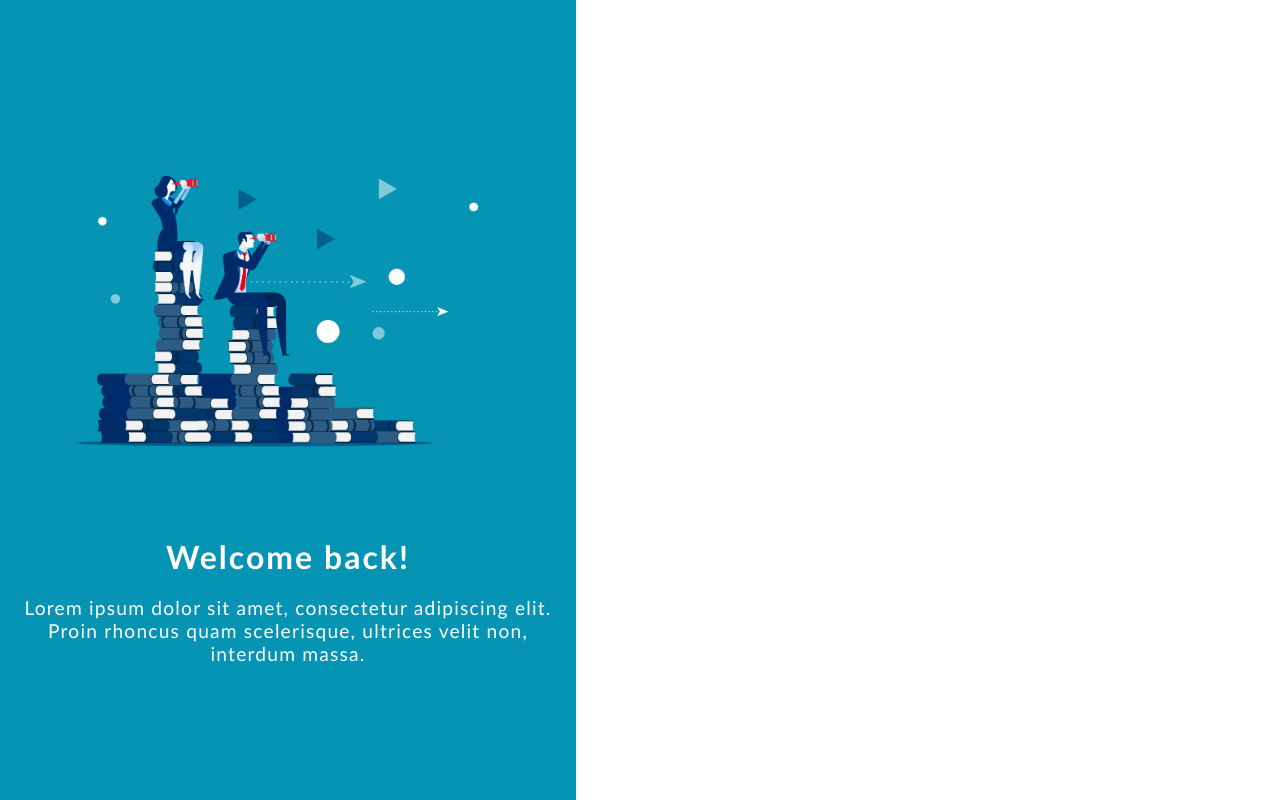
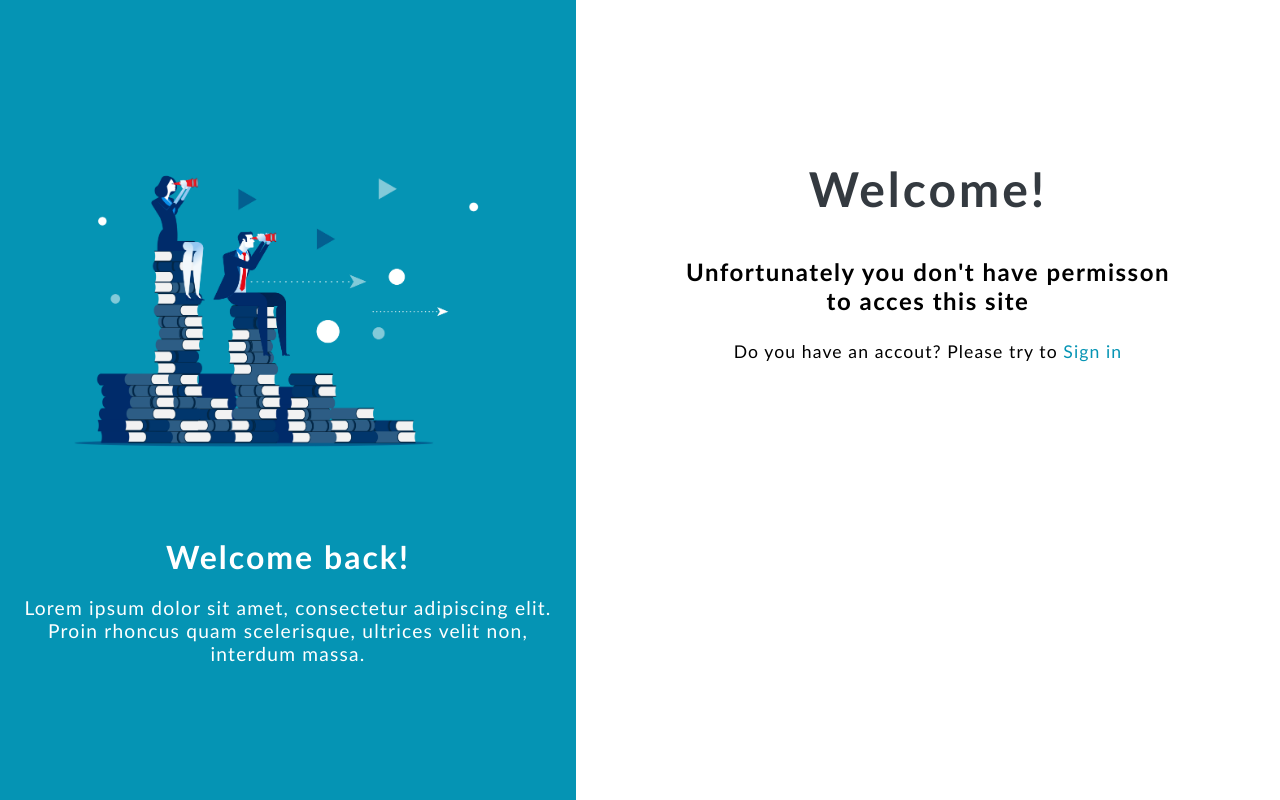
Before and after one commit to piotrorczykowski/Login-And-Register-Form, a Vue app in the folder frontend/: page /nonAuth in a window 1280 px wide. Built offline with nearby package versions, Linux system fonts and the light colour scheme; no server answers.

Commit message:
Add views for unauthorized users

```diff
--- a/frontend/src/router/index.js
+++ b/frontend/src/router/index.js
@@ -2,6 +2,7 @@ import { createRouter, createWebHistory } from 'vue-router'
 import Login from '../views/LoginForm.vue'
 import Register from '../views/RegisterForm.vue'
 import Home from '../views/HomePage.vue'
+import NonAuth from '../views/NonAuth.vue'
 import axios from '../axios'
 
 const routes = [
@@ -20,12 +21,10 @@ const routes = [
         name: 'Home',
         component: Home,
         beforeEnter: async (to, from, next) => {
-            console.log(to)
-
             //  Check if token exists
             if(!localStorage.getItem('token')) {
                 //  Move to login page
-                next(from)
+                next('NonAuth')
             }
 
             // Try verifying token
@@ -46,9 +45,14 @@ const routes = [
             } catch (err) {
                 console.log(err.response.message)
                 //  Move to login page
-                next(from)
+                next(NonAuth)
             }
         }
+    },
+    {
+        path: '/nonAuth',
+        name: 'NonAuth',
+        component: NonAuth
     }
 ]
 
--- /dev/null
+++ b/frontend/src/views/NonAuth.vue
@@ -0,0 +1,60 @@
+<template>
+    <div id="nonAuth">
+        <h1>Welcome!</h1>
+        <h2>Unfortunately you don't have permisson to acces this site</h2>
+        <p id="info">Do you have an accout? Please try to
+            <router-link id="link" to="/">Sign in</router-link>
+        </p>
+    </div>
+</template>
+
+<script>
+export default {
+
+}
+</script>
+
+<style>
+    * {
+        margin: 0;
+        padding: 0;
+        font-family:'Gill Sans', 'Gill Sans MT', Calibri, 'Trebuchet MS', sans-serif;
+        letter-spacing: 0.0625em;
+    }
+
+    #nonAuth {
+        width: 40vw;
+        height: 40vh;
+        margin: auto;
+        display: flex;
+        flex-direction: column;
+        align-items: center;
+        justify-content: flex-start;
+        margin-top: 20vh;
+        text-align: center;
+    }
+
+    h1 {
+        font-size: 3em;
+        color: #343a40;
+    }
+
+    h2 {
+        font-size: 1.5em;
+        margin-top: 5vh;
+    }
+
+    #info {
+        margin-top: 1.5em;
+        font-size: 1.1em;
+    }
+
+    #link {
+        text-decoration: none;
+        color: #0594B4;
+    }
+
+    #link:hover {
+        opacity: 0.8;
+    }
+</style>
```
